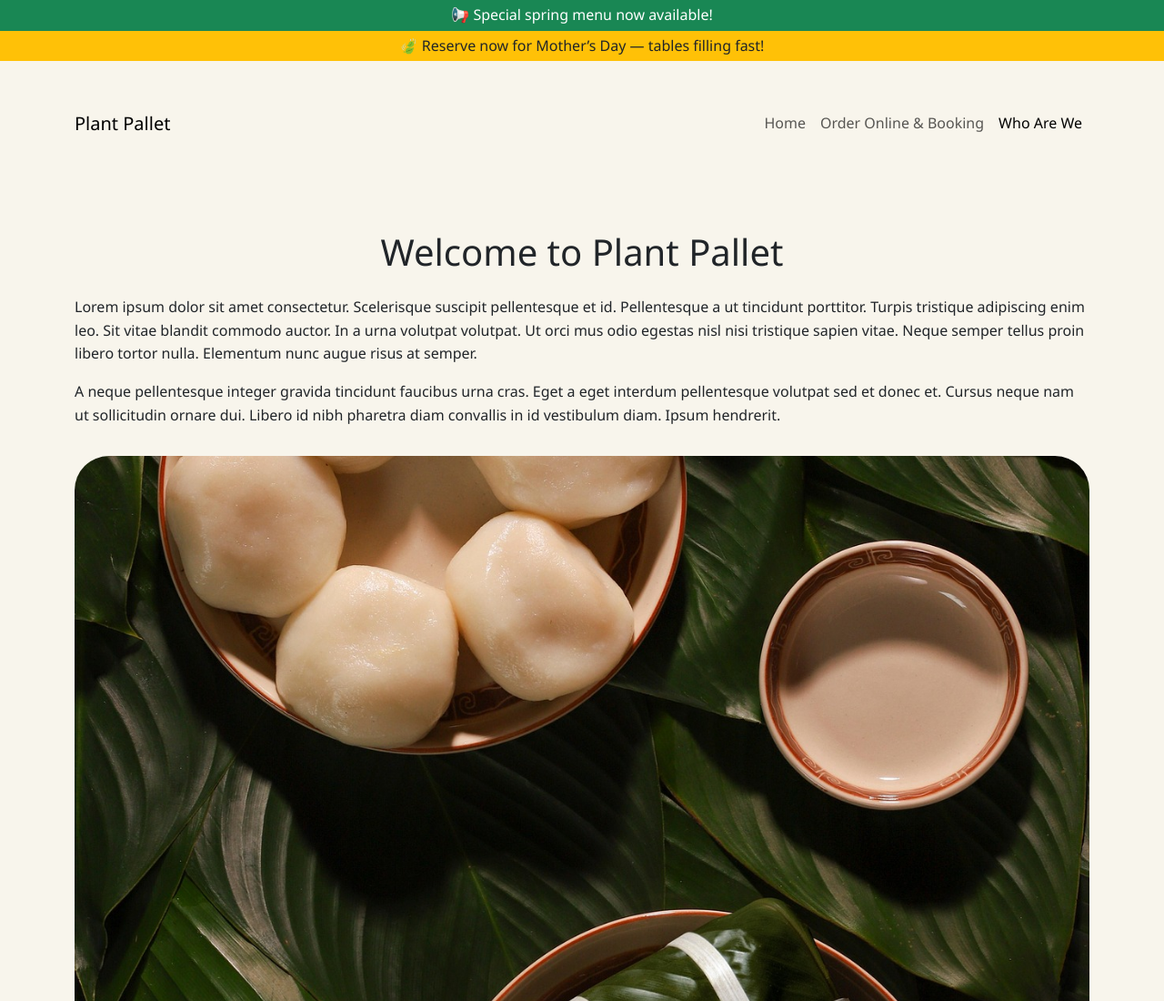
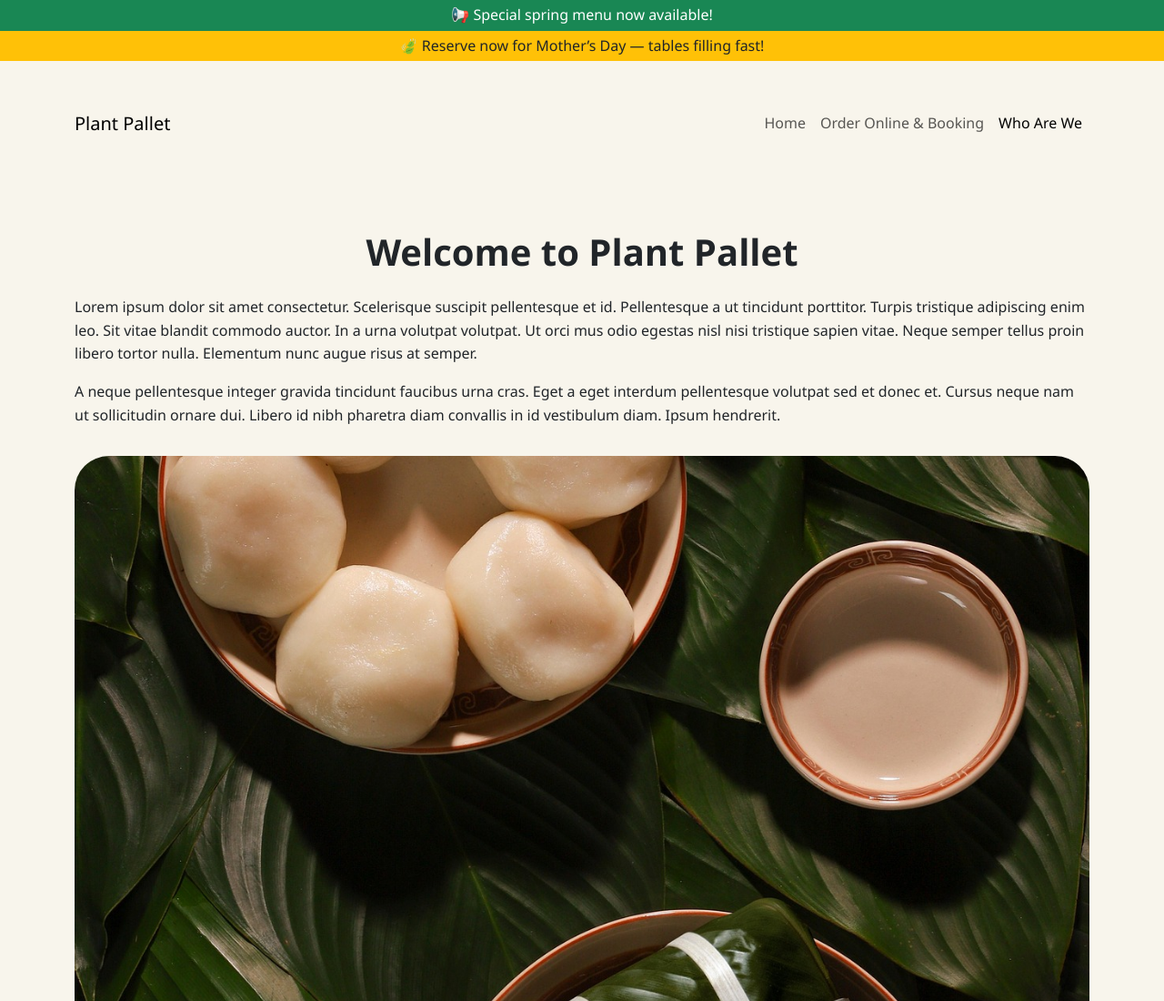
Before and after one commit to chen1052x/final-project, a plain HTML site: page about.html in a window 1280 px wide. Shown: the top 1100 px of the page at 91% size. Drawn offline with nearby package versions, Linux system fonts and the light colour scheme.

Commit message:
message update

```diff
--- a/about.html
+++ b/about.html
@@ -38,7 +38,7 @@
 
   <header class="text-center py-5">
     <div class="container">
-      <h1 class="display-6">Welcome to Plant Pallet</h1>
+      <h1>Welcome to Plant Pallet</h1>
       <div class="py-3">
         <p class="text-start about-text">Lorem ipsum dolor sit amet consectetur. Scelerisque suscipit pellentesque et id. Pellentesque a ut tincidunt porttitor. Turpis tristique adipiscing enim leo. Sit vitae blandit commodo auctor. In a urna volutpat volutpat. Ut orci mus odio egestas nisl nisi tristique sapien vitae. Neque semper tellus proin libero tortor nulla. Elementum nunc augue risus at semper.</p>
         <p class="text-start about-text">A neque pellentesque integer gravida tincidunt faucibus urna cras. Eget a eget interdum pellentesque volutpat sed et donec et. Cursus neque nam ut sollicitudin ornare dui. Libero id nibh pharetra diam convallis in id vestibulum diam. Ipsum hendrerit.</p>
--- a/css/style.css
+++ b/css/style.css
@@ -12,6 +12,7 @@
 
   h1 {
     margin-top: 40px;
+    font-weight: bold;
   }
 
   .navbar {
```
